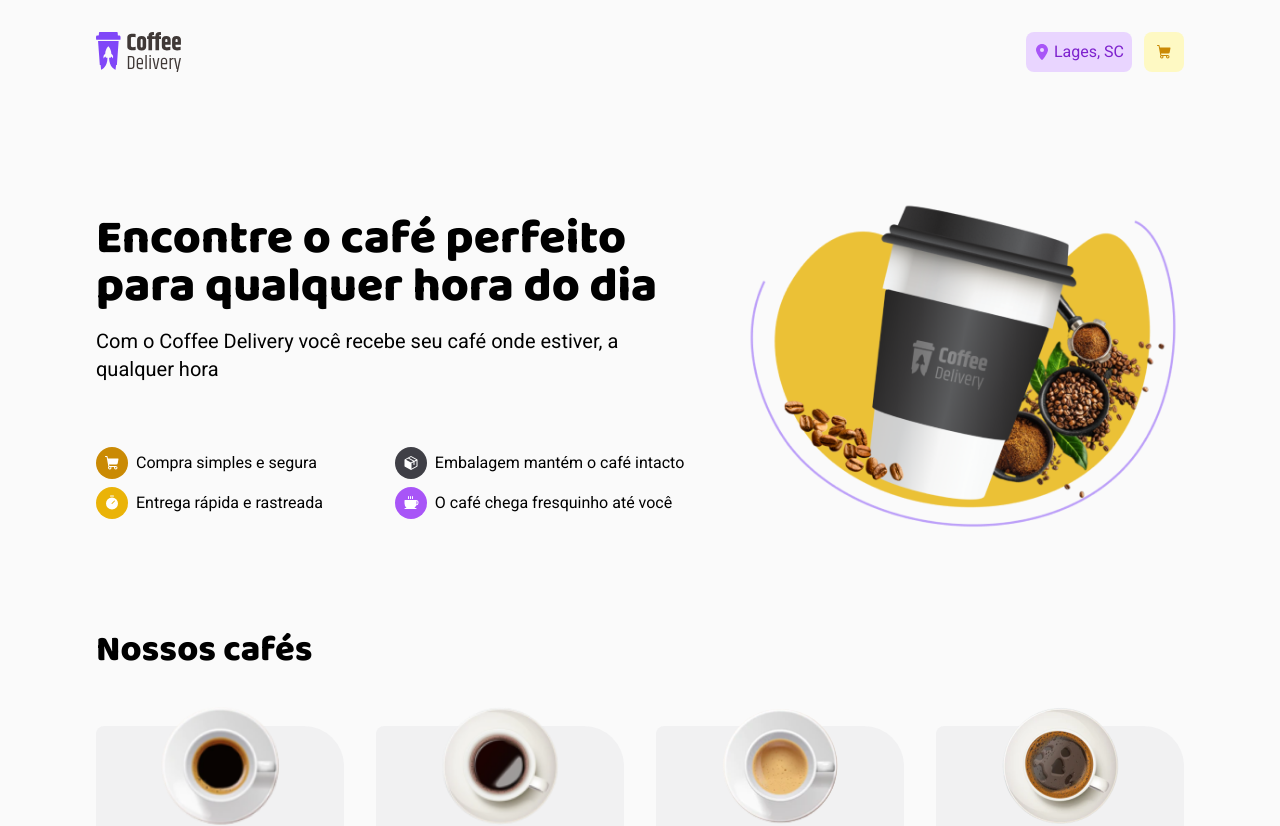
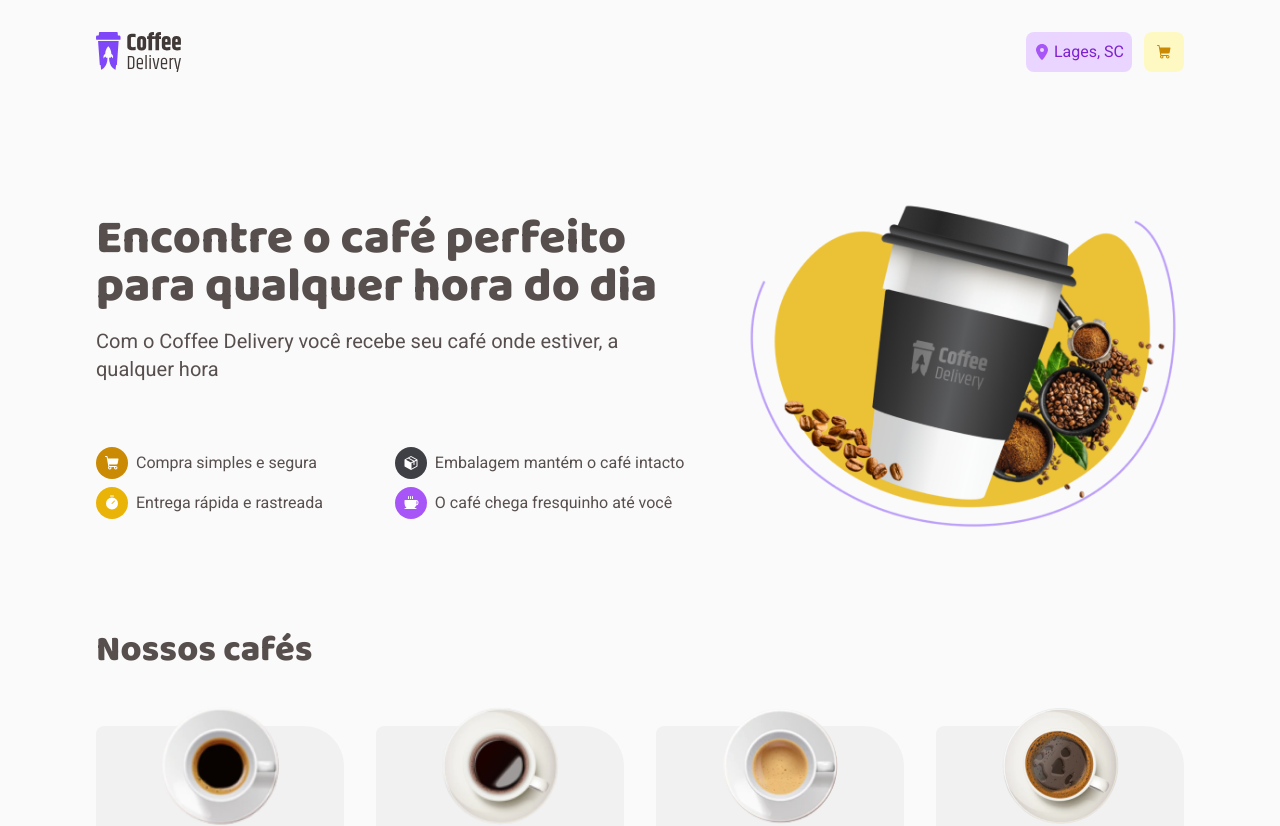
Before and after one commit to MatheusBorgesDev/coffee-delivery, a React (Vite) app: page / in a window 1280 px wide. Shown: the top 826 px of the page. Built offline with nearby package versions, Linux system fonts and the light colour scheme.

Commit message:
chore: :lipstick: set text color base

```diff
--- a/src/index.css
+++ b/src/index.css
@@ -4,4 +4,5 @@
 
 body {
   background-color: #fafafa;
+  color: #574f4d;
 }
```
